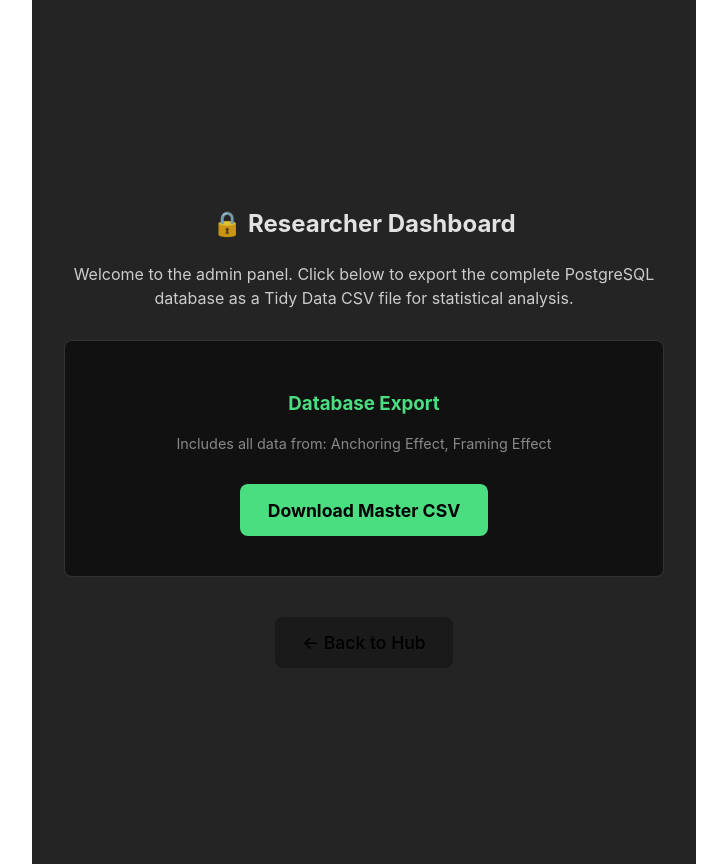
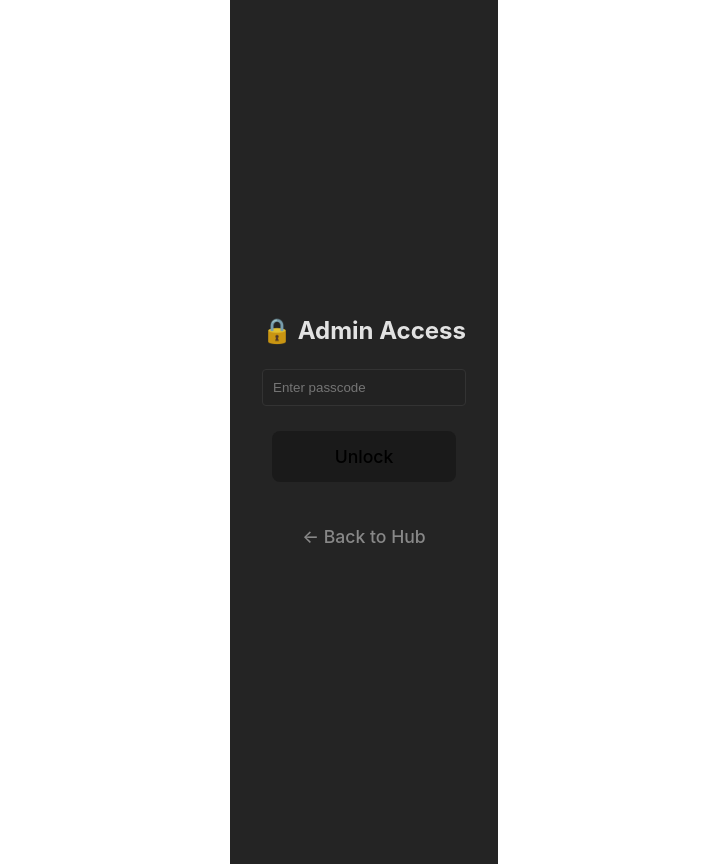
Before and after one commit to mhsarz/MindReader, a React (Vite) app in the folder frontend/: page /researcher in a window 1280 px wide. Shown: the whole page, without its empty margins (276-1003 px from the left). Built offline with nearby package versions, Linux system fonts and the light colour scheme.

Commit message:
404 error fix

```diff
--- a/frontend/src/pages/ResearcherDashboard.jsx
+++ b/frontend/src/pages/ResearcherDashboard.jsx
@@ -1,18 +1,51 @@
+import { useState } from 'react'
 import '../App.css'
 
 export default function ResearcherDashboard() {
+  const [password, setPassword] = useState('')
+  const [isUnlocked, setIsUnlocked] = useState(false)
 
-const handleDownload = () => {
-    // Attach the state password directly into the URL query parameter!
-    // (Make sure to use the backticks ` ` so the ${password} variable works)
+  const handleDownload = () => {
     window.location.href = `https://mindreader-api.onrender.com/api/export?code=${password}`;
-}
+  }
 
+  const handleUnlock = (e) => {
+    e.preventDefault()
+    // A simple check to unlock the screen
+    if (password) {
+        setIsUnlocked(true)
+    }
+  }
 
+  // 1. The Lock Screen (Renders if isUnlocked is false)
+  if (!isUnlocked) {
+    return (
+      <div className="App">
+        <div className="scene-container" style={{ maxWidth: '400px' }}>
+          <h2>🔒 Admin Access</h2>
+          <form onSubmit={handleUnlock} style={{ display: 'flex', flexDirection: 'column', gap: '15px' }}>
+            <input
+              type="password"
+              placeholder="Enter passcode"
+              value={password}
+              onChange={(e) => setPassword(e.target.value)}
+              style={{ padding: '10px', borderRadius: '4px', border: '1px solid #333', backgroundColor: '#222', color: '#fff' }}
+            />
+            <button type="submit">Unlock</button>
+          </form>
+          <button onClick={() => window.location.href = '/'} style={{ marginTop: '20px', backgroundColor: 'transparent', color: '#888', border: 'none' }}>
+            ← Back to Hub
+          </button>
+        </div>
+      </div>
+    )
+  }
+
+  // 2. The Unlocked Dashboard (Renders if isUnlocked is true)
   return (
     <div className="App">
       <div className="scene-container" style={{ maxWidth: '600px' }}>
-        <h2>🔒 Researcher Dashboard</h2>
+        <h2>🔓 Researcher Dashboard</h2>
         <p style={{ marginBottom: '30px', color: '#ccc' }}>
           Welcome to the admin panel. Click below to export the complete PostgreSQL database as a Tidy Data CSV file for statistical analysis.
         </p>
```
